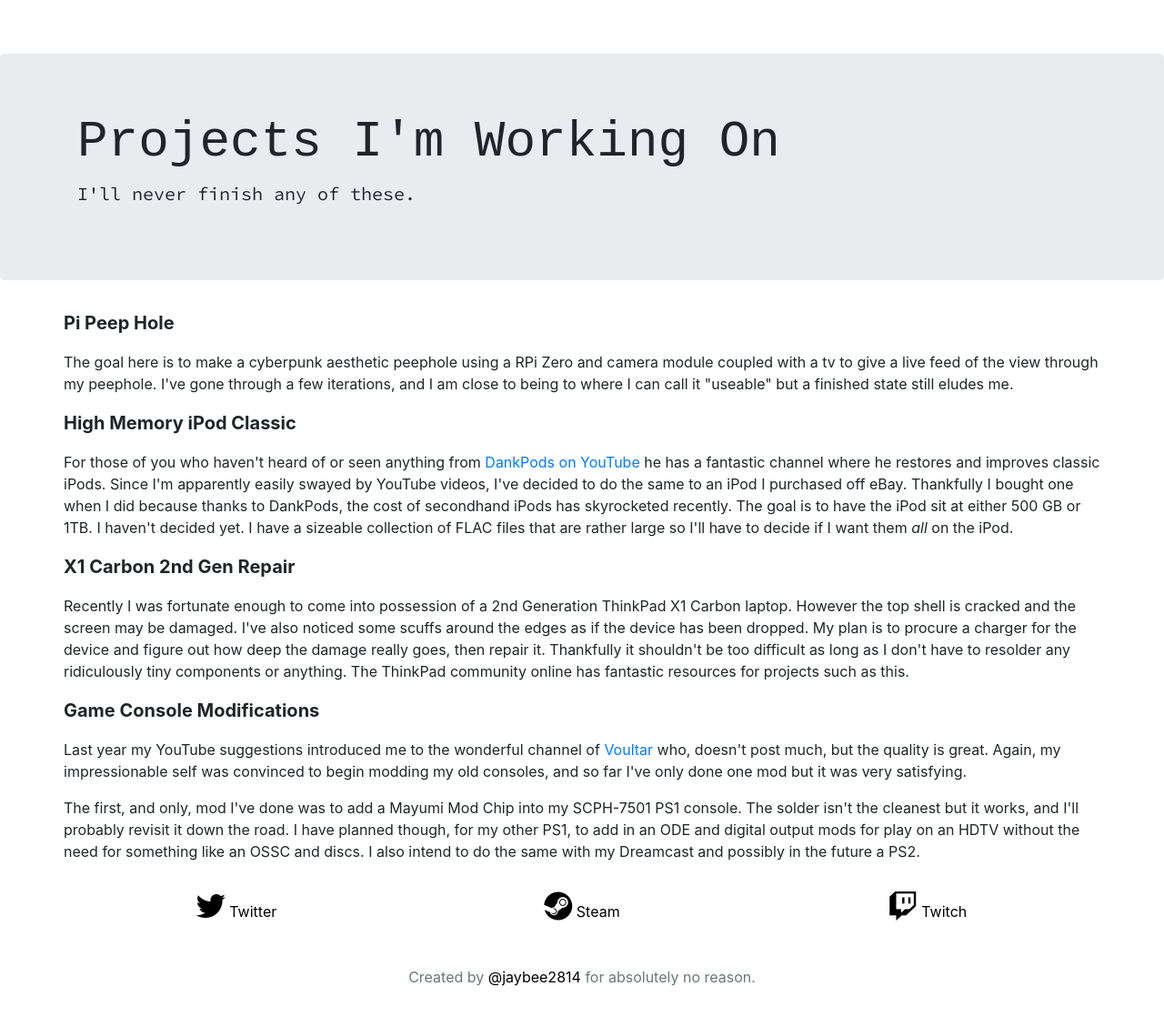
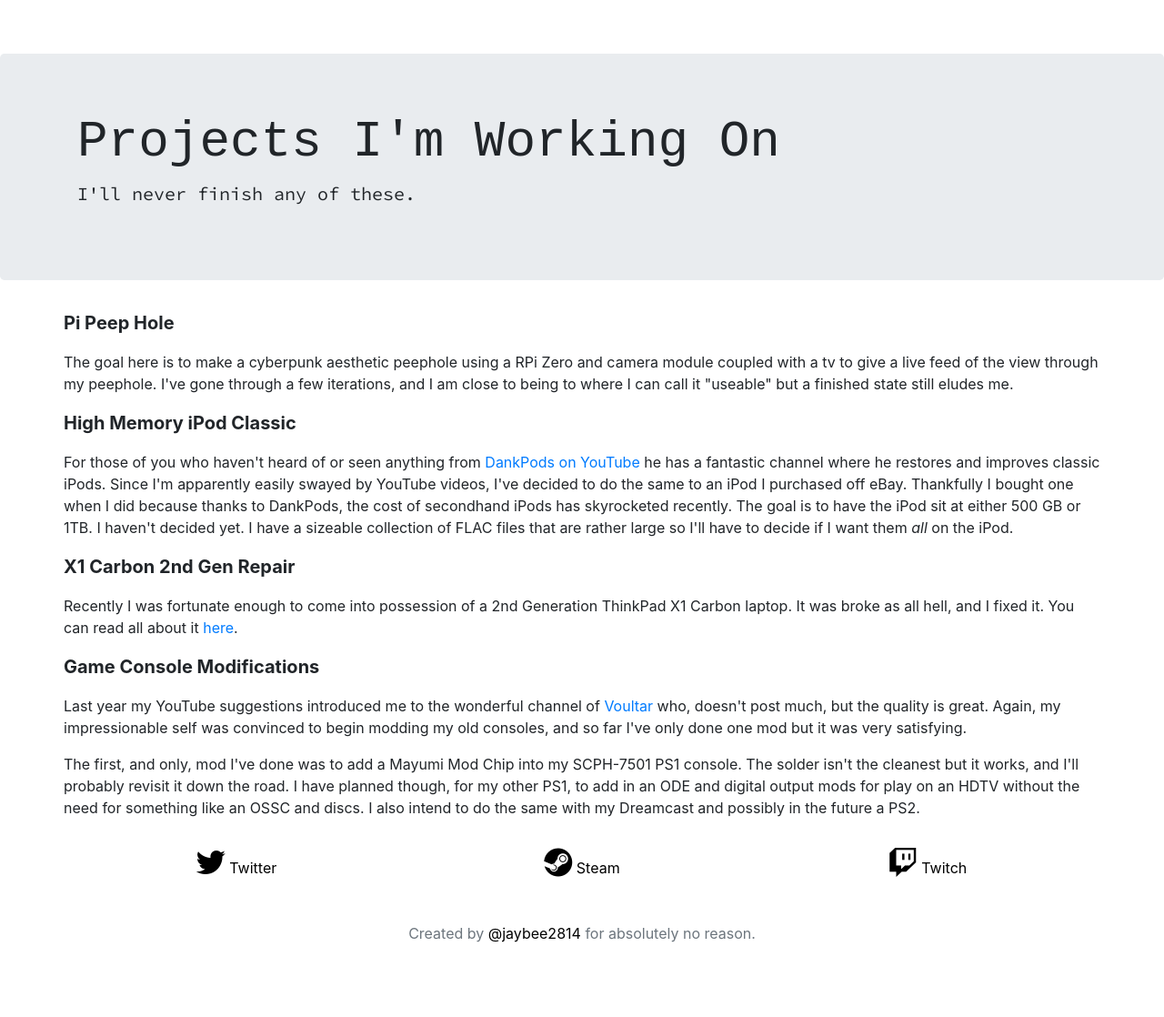
Before and after one commit to JayBee2814/jaybee2814.github.io, a Jekyll site: the page built from projects.html, in a window 1280 px wide and 1118 px high. Shown: the whole window at 91% size. Built offline with Jekyll 4.4.1, drawn with Linux system fonts in a browser that asks for light colours; nearby versions of some CDN libraries; some web fonts are replaced.

Commit message:
Add build log for laptop

```diff
--- a/projects.html
+++ b/projects.html
@@ -46,14 +46,8 @@
     <p class="lead font-weight-bold">X1 Carbon 2nd Gen Repair</p>
     <p>
       Recently I was fortunate enough to come into possession of a 2nd
-      Generation ThinkPad X1 Carbon laptop. However the top shell is cracked and
-      the screen may be damaged. I've also noticed some scuffs around the edges
-      as if the device has been dropped. My plan is to procure a charger for the
-      device and figure out how deep the damage really goes, then repair it.
-      Thankfully it shouldn't be too difficult as long as I don't have to
-      resolder any ridiculously tiny components or anything. The ThinkPad
-      community online has fantastic resources for projects such as this.
-    </p>
+      Generation ThinkPad X1 Carbon laptop. It was broke as all hell, and I fixed it.
+      You can read all about it <a href="{% link _posts/2020-11-15-laptop-revival.md %}">here</a>.
   </div>
   <div class="row">
     <p class="lead font-weight-bold">Game Console Modifications</p>
```
Also changed, not shown: _posts/2020-11-15-laptop-revival.md (added, +56 -0 lines).
